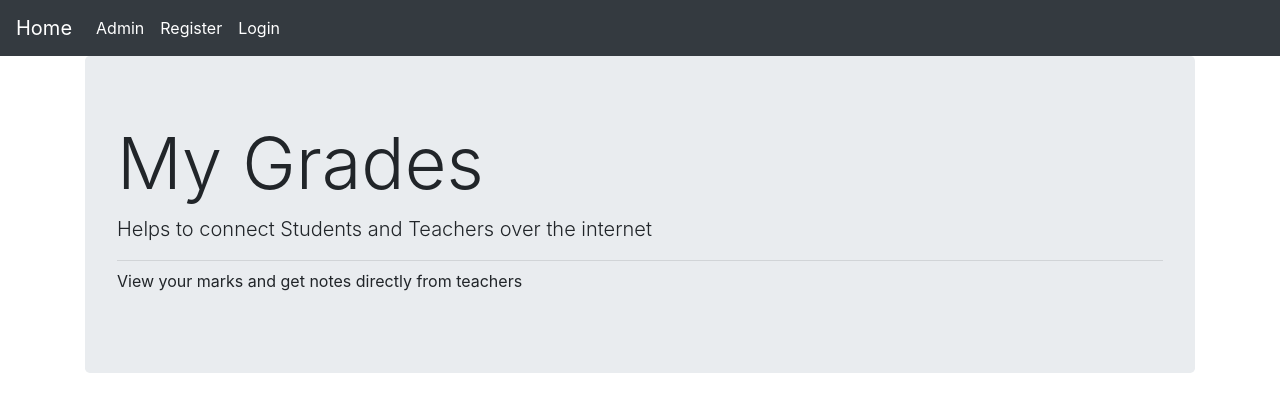
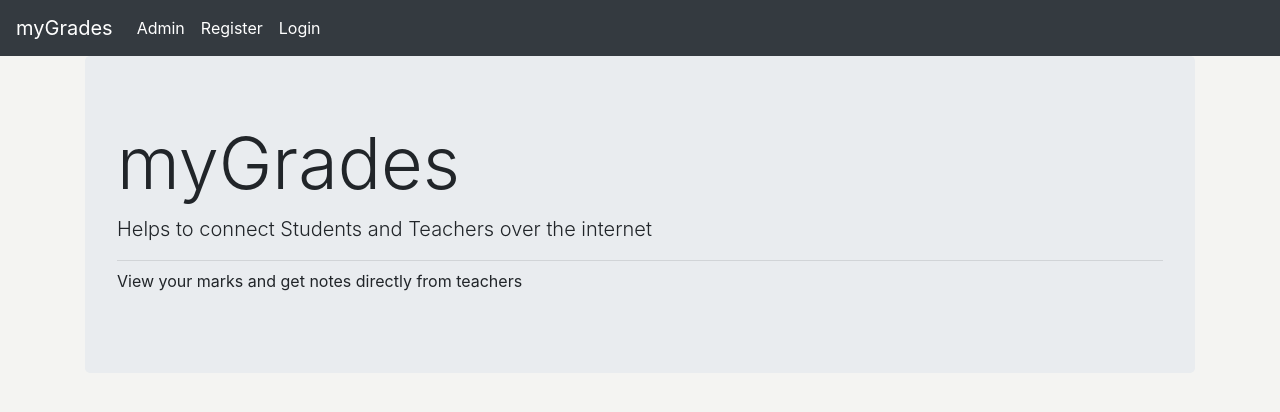
Before and after one commit to Parth576/myGrades, a Django app: page / in a window 1280 px wide. Shown: the top 412 px of the page. Run offline with Django 3.2, Linux system fonts and the light colour scheme; some libraries are stand-ins or nearby versions.

Commit message:
Alignment and front end changes

```diff
--- a/myProject/templates/gradesApp/base.html
+++ b/myProject/templates/gradesApp/base.html
@@ -4,12 +4,12 @@
 	<meta charset="UTF-8">
 	<meta name="viewport" content="width=device-width, initial-scale=1.0">
 	<meta http-equiv="X-UA-Compatible" content="ie=edge">
-    <title>myGrades</title>
+	<title>myGrades– One stop destination to check your grades</title>
 	<link rel="stylesheet" href="https://stackpath.bootstrapcdn.com/bootstrap/4.3.1/css/bootstrap.min.css" integrity="sha384-ggOyR0iXCbMQv3Xipma34MD+dH/1fQ784/j6cY/iJTQUOhcWr7x9JvoRxT2MZw1T" crossorigin="anonymous">
 </head>
-<body>
+<body style="background-color: #f4f4f2">
 	<nav class="navbar navbar-expand-sm navbar-dark bg-dark">
-        <a class="navbar-brand" href="{% url "index" %}">Home</a>
+		<a class="navbar-brand" href="{% url "index" %}">myGrades</a>
 		<button class="navbar-toggler d-lg-none" type="button" data-toggle="collapse" data-target="#collapsibleNavId" aria-controls="collapsibleNavId"
 			aria-expanded="false" aria-label="Toggle navigation"></button>
 		<div class="collapse navbar-collapse" id="collapsibleNavId">
--- a/myProject/templates/gradesApp/index.html
+++ b/myProject/templates/gradesApp/index.html
@@ -2,7 +2,7 @@
 {% block body_block %}
 
 <div class="jumbotron">
-    <h1 class="display-3">My Grades</h1>
+    <h1 class="display-3">myGrades</h1>
     <p class="lead">Helps to connect Students and Teachers over the internet</p>
     <hr class="my-2">
     <p>View your marks and get notes directly from teachers</p>
```
Also changed, not shown: myProject/gradesApp/forms.py (+23 -23 lines), myProject/templates/gradesApp/registerStudent.html (+5 -3 lines), myProject/templates/gradesApp/registerTeacher.html (+4 -3 lines), myProject/db.sqlite3, myProject/gradesApp/migrations/__init__.py (added), myProject/templates/gradesApp/login.html (indentation only), 2 other files. Lines whose indentation alone changed are shown as unchanged.
